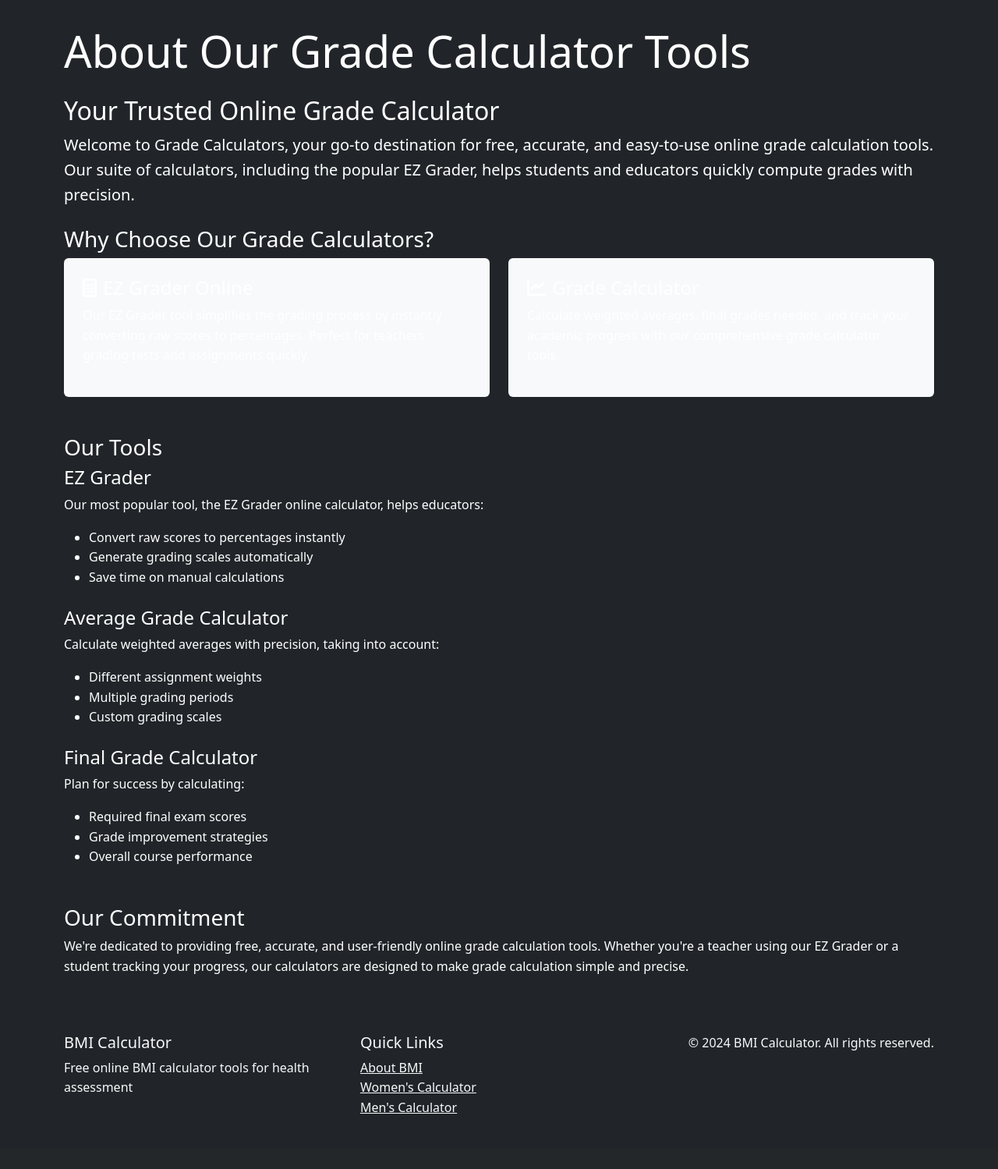
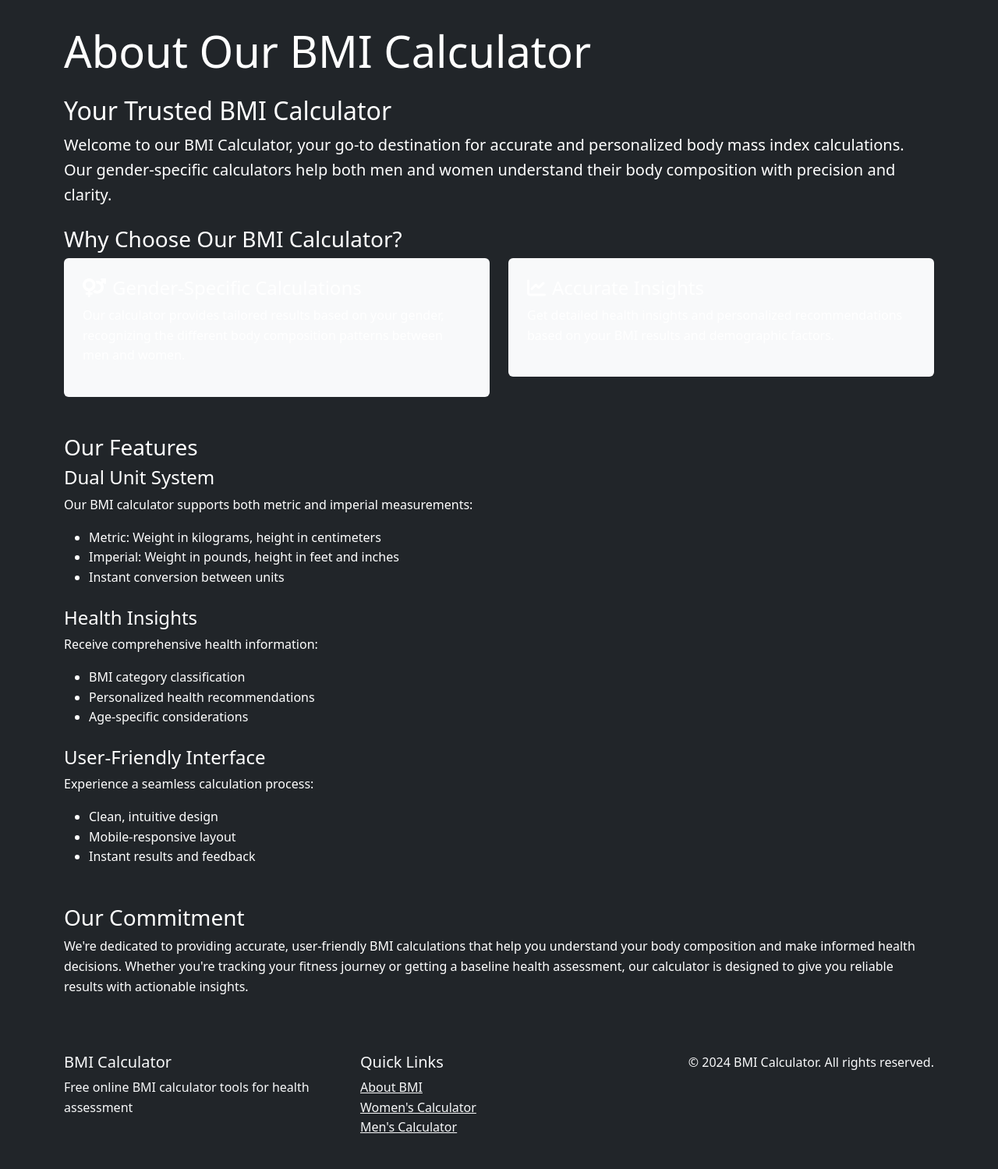
Before and after one commit to bmicalculators/bmicalculators.github.io, a Flask app: template templates/about.html in a window 1280 px wide. Shown: the part 75-1574 px from the top of the page at 78% size. Before the commit the page ends 1503 px from the top, so only its background shows below. Run offline with Flask 3, Linux system fonts and the light colour scheme; the template is opened without the code that fills it, so the values that code supplies are empty.

Commit message:
Agent query: Can you check if the About Us page is displaying correctly and if the navigation links are updated?
Update About Us page content and routing; add necessary dependencies.

Screenshot: https://storage.googleapis.com/screenshot-production-us-central1/58bd47f8-c750-466c-b9c6-5d0e8394349c/e41b14b8-4d58-4fa4-a2cf-bcfcad0f5db7.jpg

```diff
--- a/main.py
+++ b/main.py
@@ -6,7 +6,7 @@ app = Flask(__name__)
 def index():
     return render_template('index.html')
 
-@app.route('/about')
+@app.route('/about-us')
 def about():
     return render_template('about.html')
 
--- a/pyproject.toml
+++ b/pyproject.toml
@@ -11,4 +11,5 @@ dependencies = [
     "gunicorn>=23.0.0",
     "psycopg2-binary>=2.9.10",
     "flask-wtf>=1.2.2",
+    "trafilatura>=2.0.0",
 ]
--- a/templates/about.html
+++ b/templates/about.html
@@ -3,26 +3,26 @@
 {% block content %}
 <main class="container mt-4">
     <section class="mb-5">
-        <h1 class="display-4 mb-4">About Our Grade Calculator Tools</h1>
+        <h1 class="display-4 mb-4">About Our BMI Calculator</h1>
 
         <div class="content">
             <article class="mb-5">
-                <h2>Your Trusted Online Grade Calculator</h2>
-                <p class="lead">Welcome to Grade Calculators, your go-to destination for free, accurate, and easy-to-use online grade calculation tools. Our suite of calculators, including the popular EZ Grader, helps students and educators quickly compute grades with precision.</p>
+                <h2>Your Trusted BMI Calculator</h2>
+                <p class="lead">Welcome to our BMI Calculator, your go-to destination for accurate and personalized body mass index calculations. Our gender-specific calculators help both men and women understand their body composition with precision and clarity.</p>
 
                 <div class="features mt-4">
-                    <h3>Why Choose Our Grade Calculators?</h3>
+                    <h3>Why Choose Our BMI Calculator?</h3>
                     <div class="row g-4">
                         <div class="col-md-6">
                             <div class="feature-card p-4 bg-light rounded">
-                                <h4><i class="fas fa-calculator me-2"></i>EZ Grader Online</h4>
-                                <p>Our EZ Grader tool simplifies the grading process by instantly converting raw scores to percentages. Perfect for teachers grading tests and assignments quickly.</p>
+                                <h4><i class="fas fa-venus-mars me-2"></i>Gender-Specific Calculations</h4>
+                                <p>Our calculator provides tailored results based on your gender, recognizing the different body composition patterns between men and women.</p>
                             </div>
                         </div>
                         <div class="col-md-6">
                             <div class="feature-card p-4 bg-light rounded">
-                                <h4><i class="fas fa-chart-line me-2"></i>Grade Calculator</h4>
-                                <p>Calculate weighted averages, final grades needed, and track your academic progress with our comprehensive grade calculator tools.</p>
+                                <h4><i class="fas fa-chart-line me-2"></i>Accurate Insights</h4>
+                                <p>Get detailed health insights and personalized recommendations based on your BMI results and demographic factors.</p>
                             </div>
                         </div>
                     </div>
@@ -30,35 +30,35 @@
             </article>
 
             <article class="mb-5">
-                <h3>Our Tools</h3>
+                <h3>Our Features</h3>
                 <div class="tools-list">
                     <div class="tool-item mb-4">
-                        <h4>EZ Grader</h4>
-                        <p>Our most popular tool, the EZ Grader online calculator, helps educators:
+                        <h4>Dual Unit System</h4>
+                        <p>Our BMI calculator supports both metric and imperial measurements:
                             <ul>
-                                <li>Convert raw scores to percentages instantly</li>
-                                <li>Generate grading scales automatically</li>
-                                <li>Save time on manual calculations</li>
+                                <li>Metric: Weight in kilograms, height in centimeters</li>
+                                <li>Imperial: Weight in pounds, height in feet and inches</li>
+                                <li>Instant conversion between units</li>
                             </ul>
                         </p>
                     </div>
                     <div class="tool-item mb-4">
-                        <h4>Average Grade Calculator</h4>
-                        <p>Calculate weighted averages with precision, taking into account:
+                        <h4>Health Insights</h4>
+                        <p>Receive comprehensive health information:
                             <ul>
-                                <li>Different assignment weights</li>
-                                <li>Multiple grading periods</li>
-                                <li>Custom grading scales</li>
+                                <li>BMI category classification</li>
+                                <li>Personalized health recommendations</li>
+                                <li>Age-specific considerations</li>
                             </ul>
                         </p>
                     </div>
                     <div class="tool-item">
-                        <h4>Final Grade Calculator</h4>
-                        <p>Plan for success by calculating:
+                        <h4>User-Friendly Interface</h4>
+                        <p>Experience a seamless calculation process:
                             <ul>
-                                <li>Required final exam scores</li>
-                                <li>Grade improvement strategies</li>
-                                <li>Overall course performance</li>
+                                <li>Clean, intuitive design</li>
+                                <li>Mobile-responsive layout</li>
+                                <li>Instant results and feedback</li>
                             </ul>
                         </p>
                     </div>
@@ -67,7 +67,7 @@
 
             <article class="mb-5">
                 <h3>Our Commitment</h3>
-                <p>We're dedicated to providing free, accurate, and user-friendly online grade calculation tools. Whether you're a teacher using our EZ Grader or a student tracking your progress, our calculators are designed to make grade calculation simple and precise.</p>
+                <p>We're dedicated to providing accurate, user-friendly BMI calculations that help you understand your body composition and make informed health decisions. Whether you're tracking your fitness journey or getting a baseline health assessment, our calculator is designed to give you reliable results with actionable insights.</p>
             </article>
         </div>
     </section>
@@ -78,17 +78,17 @@
 {
   "@context": "https://schema.org",
   "@type": "WebApplication",
-  "name": "Grade Calculators",
-  "description": "Free online grade calculator tools including EZ Grader, weighted average calculator, and final grade calculator for students and educators.",
-  "applicationCategory": "Education",
+  "name": "BMI Calculator",
+  "description": "Gender-specific BMI calculator with personalized health insights for men and women. Supports both metric and imperial units with instant calculations.",
+  "applicationCategory": "HealthAndFitness",
   "offers": {
     "@type": "Offer",
     "price": "0"
   },
   "featureList": [
-    "EZ Grader Online Calculator",
-    "Weighted Grade Calculator",
-    "Final Grade Calculator"
+    "Gender-Specific BMI Calculations",
+    "Dual Unit System Support",
+    "Personalized Health Insights"
   ]
 }
 </script>
```
Also changed, not shown: 1 other file.
